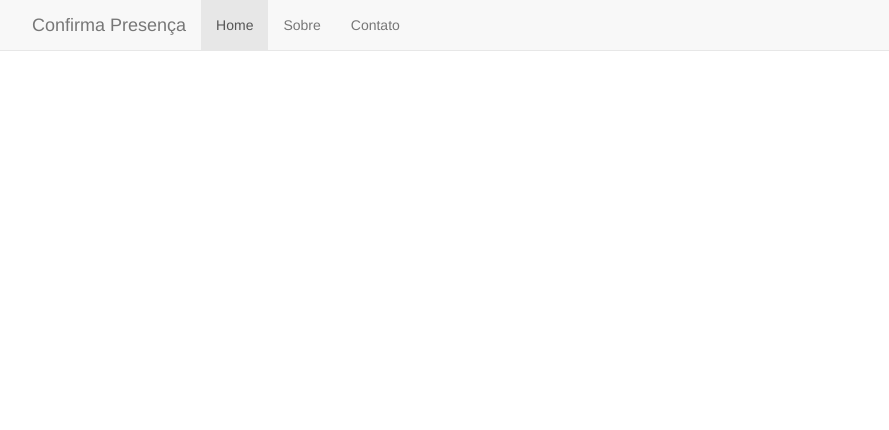
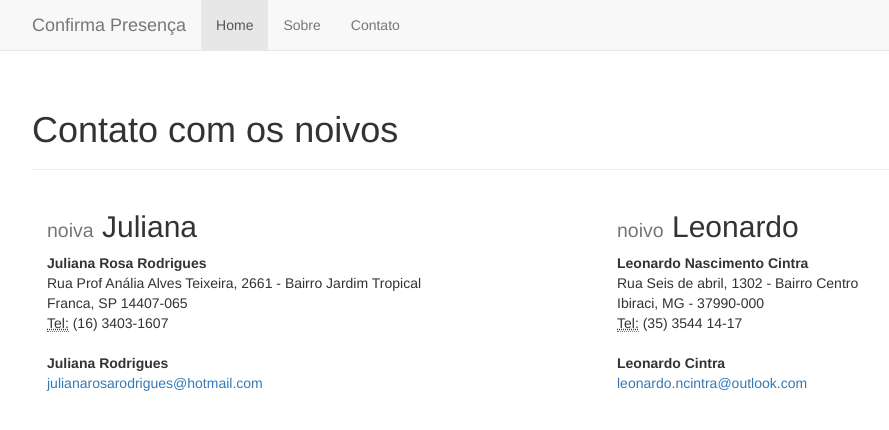
Before and after one commit to leonardocintra/confirma-presenca, a Django app: page /contato/ in a window 1280 px wide. Shown: the top 430 px of the page, without its empty margins (38-927 px from the left). Run offline with Django 3.2, Linux system fonts and the light colour scheme; some libraries are stand-ins or nearby versions.

Commit message:
contato e about ok

```diff
--- a/core/templates/core/contato.html
+++ b/core/templates/core/contato.html
@@ -1 +1,37 @@
 {% extends "core/base.html" %}
+
+{% block content %}
+    <div class="page-header">
+        <h1>Contato com os noivos</h1>
+    </div>
+
+    <div class="col-sm-6">
+        <h2><small>noiva</small> Juliana </h2>
+        <address>
+            <strong>Juliana Rosa Rodrigues</strong><br>
+            Rua Prof Anália Alves Teixeira, 2661 - Bairro Jardim Tropical<br>
+            Franca, SP 14407-065<br>
+            <abbr title="Phone">Tel:</abbr> (16) 3403-1607
+        </address>
+
+        <address>
+            <strong>Juliana Rodrigues</strong><br>
+            <a href="mailto:julianarosarodrigues@hotmail.com">julianarosarodrigues@hotmail.com</a>
+        </address>
+    </div>
+
+    <div class="col-sm-6">
+        <h2><small>noivo</small> Leonardo</h2>
+        <address>
+            <strong>Leonardo Nascimento Cintra</strong><br>
+            Rua Seis de abril, 1302 - Bairro Centro<br>
+            Ibiraci, MG - 37990-000<br>
+            <abbr title="Phone">Tel:</abbr> (35) 3544 14-17
+        </address>
+
+        <address>
+            <strong>Leonardo Cintra</strong><br>
+            <a href="mailto:leonardo.ncintra@outlook.com">leonardo.ncintra@outlook.com</a>
+        </address>
+    </div>
+{% endblock content %}
```
Also changed, not shown: core/templates/core/about.html (+7 -0 lines).
